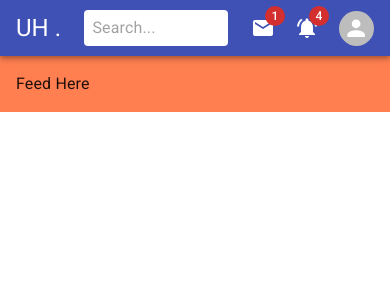
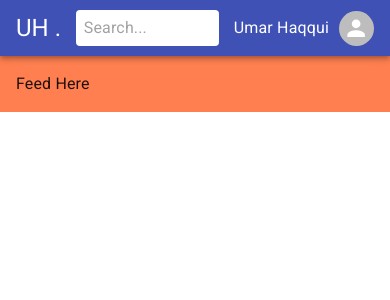
Before and after one commit to Umar-Haqqi/MUI-practice-with-project, a React (Vite) app: page / in a window 390 px wide. Shown: the top 300 px of the page. Built offline with nearby package versions, Linux system fonts and the light colour scheme.

Commit message:
responsive navbar

```diff
--- a/src/components/Navbar.jsx
+++ b/src/components/Navbar.jsx
@@ -1,7 +1,7 @@
 import { Mail, NotificationsActive } from '@mui/icons-material'
 import { AppBar, Avatar, Badge, InputBase, Typography } from '@mui/material'
 import React from 'react'
-import { SearchBar, CustomToolBar, IconsContainer } from '../mui_components/NavbarStyles'
+import { SearchBar, CustomToolBar, IconsContainer, UserBox } from '../mui_components/NavbarStyles'
 
 const Navbar = () => {
 
@@ -27,7 +27,9 @@ const Navbar = () => {
 
 
           {/* icons */}
-          <IconsContainer >
+          <IconsContainer sx={{
+            display: { xs: 'none', sm: 'flex' }
+          }}>
             <Badge badgeContent={1} color='error'>
               <Mail />
             </Badge>
@@ -45,6 +47,21 @@ const Navbar = () => {
             />
           </IconsContainer>
 
+
+          {/* Login User */}
+          <UserBox sx={{
+            display: { xs: 'flex', sm: 'none' }
+          }}>
+            <Typography variant='span'>Umar Haqqui</Typography>
+            <Avatar
+              sx={{
+                width: 35,
+                height: 35,
+              }}
+              src=''
+            />
+          </UserBox>
+
         </CustomToolBar>
       </AppBar>
     </>
--- a/src/mui_components/NavbarStyles.js
+++ b/src/mui_components/NavbarStyles.js
@@ -20,4 +20,11 @@ const IconsContainer = styled(Box)({
     gap: '20px',
 })
 
-export { CustomToolBar, SearchBar, IconsContainer }
+const UserBox = styled(Box)({
+    display: 'flex',
+    alignItems: 'center',
+    gap: '10px',
+    cursor: 'pointer',
+})
+
+export { CustomToolBar, SearchBar, IconsContainer, UserBox }
```
